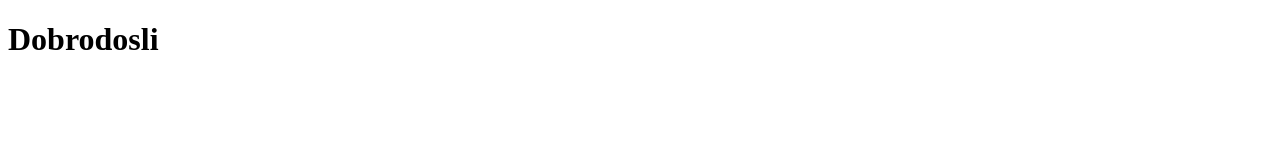
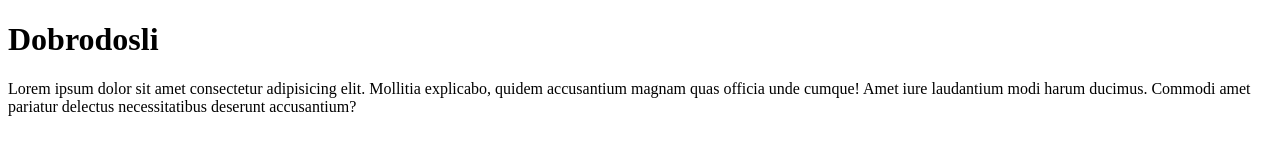
Before and after one commit to jelena-git/git-vezba, a plain HTML site: page index.html in a window 1280 px wide. Drawn offline with Linux system fonts and the light colour scheme.

Commit message:
Zavrsena main sekcija.

```diff
--- a/index.html
+++ b/index.html
@@ -10,6 +10,8 @@
     <header>
         <h1>Dobrodosli</h1>
     </header>
-
+    <main>
+        <p>Lorem ipsum dolor sit amet consectetur adipisicing elit. Mollitia explicabo, quidem accusantium magnam quas officia unde cumque! Amet iure laudantium modi harum ducimus. Commodi amet pariatur delectus necessitatibus deserunt accusantium?</p>
+    </main>
 </body>
 </html>
```
